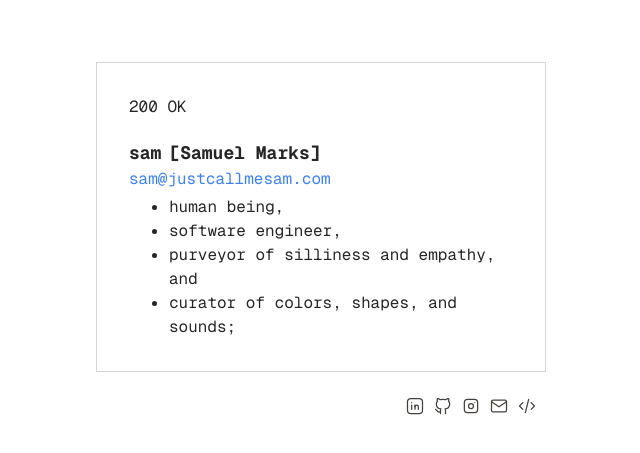
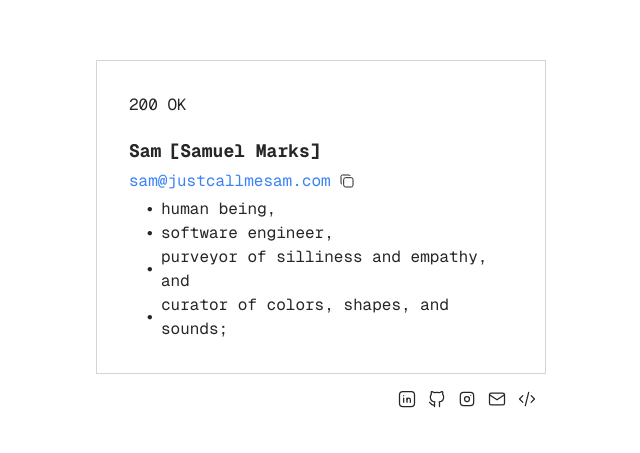
Before and after one commit to thesammarks/jcms, a Next.js app: page / in a window 1280 px wide. Shown: the part 183-636 px from the top of the page, without its empty margins (319-959 px from the left). Built offline with nearby package versions, Linux system fonts and the light colour scheme.

Commit message:
abstract home content

```diff
--- /dev/null
+++ b/app/components/BulletedList.tsx
@@ -0,0 +1,22 @@
+interface BulletedListProps {
+    items: string[],
+}
+
+export default function BulletedList(props: BulletedListProps) {
+
+    const listItemProps = `
+        relative flex items-center pl-4
+        before:content-['•'] before:absolute
+        before:left-0 before:font-bold
+    `;
+
+    return (
+        <ul className="list-disc ml-4">
+            {props.items.map((item, index) => (
+                <li key={index} className={listItemProps}>
+                    {item}
+                </li>
+            ))}
+        </ul>
+    );
+};
--- /dev/null
+++ b/app/components/HomeContent.tsx
@@ -0,0 +1,24 @@
+import BulletedList from "@/app/components/BulletedList";
+import LinkCopy from "@/app/components/LinkCopy";
+
+export default function HomeContent() {
+    const items = [
+        'human being,',
+        'software engineer,',
+        'purveyor of silliness and empathy, and',
+        'curator of colors, shapes, and sounds;'
+    ];
+
+    return (
+        <div className="flex flex-col gap-1">
+            <div className="flex flex-col">
+                <div className="flex gap-2 text-lg font-bold">
+                    <div>Sam</div>
+                    <div>[Samuel Marks]</div>
+                </div>
+            </div>
+            <LinkCopy displayText="sam@justcallmesam.com" url="mailto:samuel@justcallmesam.com" />
+            <BulletedList items={items} />
+        </div>
+    );
+};
--- /dev/null
+++ b/app/components/Icon.tsx
@@ -0,0 +1,21 @@
+'use client'
+
+interface IconProps {
+    icon: React.ElementType;
+    width: number;
+    height: number;
+    onPress: () => void;
+}
+
+export default function Icon(props: IconProps) {
+    return (
+        <props.icon
+            className="cursor-pointer hover:text-red-500 transition-all duration-300 ease-in-out"
+            stroke="1.5"
+            color="currentColor"
+            width={props.width}
+            height={props.height}
+            onClick={props.onPress}
+        />
+    );
+}
--- /dev/null
+++ b/app/components/Icons.tsx
@@ -0,0 +1,42 @@
+'use client'
+
+import Icon from './Icon';
+import {IconBrandGithub, IconBrandInstagram, IconBrandLinkedin, IconCode, IconMail} from "@tabler/icons-react";
+import config from "@/config";
+
+export default function Icons() {
+    return (
+        <div className="flex gap-2.5 absolute top-[105%] right-2">
+            <Icon
+                icon={IconBrandLinkedin}
+                onPress={() => window.open(config.LINKEDIN_URL, '_blank')}
+                width={20}
+                height={20}
+            />
+            <Icon
+                icon={IconBrandGithub}
+                onPress={() => window.open(config.GITHUB_URL, '_blank')}
+                width={20}
+                height={20}
+            />
+            <Icon
+                icon={IconBrandInstagram}
+                onPress={() => window.open(config.INSTAGRAM_URL, '_blank')}
+                width={20}
+                height={20}
+            />
+            <Icon
+                icon={IconMail}
+                onPress={() => window.open(config.EMAIL_URL)}
+                width={20}
+                height={20}
+            />
+            <Icon
+                icon={IconCode}
+                onPress={() => window.open(config.SOURCE_CODE_URL, '_blank')}
+                width={20}
+                height={20}
+            />
+        </div>
+    );
+}
--- /dev/null
+++ b/app/components/LinkCopy.tsx
@@ -0,0 +1,26 @@
+'use client'
+
+import Icon from "@/app/components/Icon";
+import {IconCopy} from "@tabler/icons-react";
+
+interface LinkCopyProps {
+    displayText: string;
+    url: string;
+    copyText?: string;
+};
+
+export default function LinkCopy(props: LinkCopyProps) {
+    const copyText = (props.copyText) ? props.copyText : props.displayText;
+
+    return (
+        <div className="flex items-center gap-2">
+            <a className="text-blue-500" href={props.url}>{props.displayText}</a>
+            <Icon
+                icon={IconCopy}
+                onPress={() => navigator.clipboard.writeText(copyText)}
+                width={16}
+                height={16}
+            />
+        </div>
+    );
+}
--- a/app/page.tsx
+++ b/app/page.tsx
@@ -1,10 +1,5 @@
-import {
-    IconBrandLinkedin,
-    IconBrandGithub,
-    IconBrandInstagram,
-    IconCode,
-    IconMail,
-} from '@tabler/icons-react';
+import Icons from "@/app/components/Icons";
+import HomeContent from "@/app/components/HomeContent";
 
 export default function Home() {
     return (
@@ -20,36 +15,9 @@ export default function Home() {
                 border border-neutral-300
                 w-[450px] max-w-[85%] max-md:mt-10
             ">
-                <div className="flex gap-2 absolute top-[108%] right-2">
-                    <IconBrandLinkedin stroke="1.5" color="#44403c" width={20} height={20}/>
-                    <IconBrandGithub stroke="1.5" color="#44403c" width={20} height={20}/>
-                    <IconBrandInstagram stroke="1.5" color="#44403c" width={20} height={20}/>
-                    <IconMail stroke="1.5" color="#44403c" width={20} height={20}/>
-                    <IconCode stroke="1.5" color="#44403c" width={20} height={20}/>
-                </div>
-
+                <Icons />
                 <div>200 OK</div>
-
-                <div className="flex flex-col gap-1">
-                    <div className="flex flex-col">
-                        <div className="flex gap-2 text-lg">
-                            <div className="font-bold">sam</div>
-                            <div className="font-bold">[Samuel Marks]</div>
-                        </div>
-                        <a
-                            className="text-blue-500"
-                            href="mailto:sam@justcallmesam.com"
-                        >
-                            sam@justcallmesam.com
-                        </a>
-                    </div>
-                    <ul className="list-disc ml-10">
-                        <li>human being,</li>
-                        <li>software engineer,</li>
-                        <li>purveyor of silliness and empathy, and</li>
-                        <li>curator of colors, shapes, and sounds;</li>
-                    </ul>
-                </div>
+                <HomeContent />
             </div>
         </div>
     );
--- /dev/null
+++ b/config.ts
@@ -0,0 +1,9 @@
+const config = {
+    LINKEDIN_URL: "https://linkedin.com/in/thesammarks",
+    GITHUB_URL: "https://github.com/thesammarks",
+    INSTAGRAM_URL: "https://instagram.com/thesammarks",
+    EMAIL_URL: "mailto:sam@justcallmesam.com",
+    SOURCE_CODE_URL: "https://github.com/thesammarks/jcms",
+};
+
+export default config;
```
